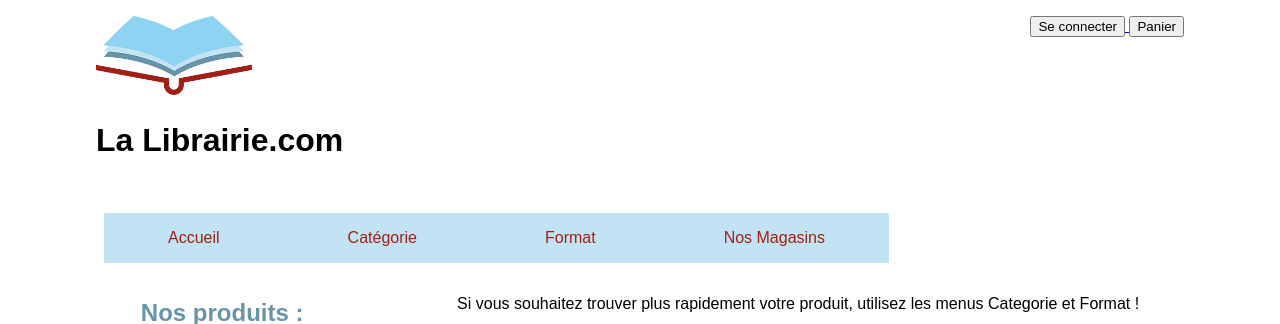
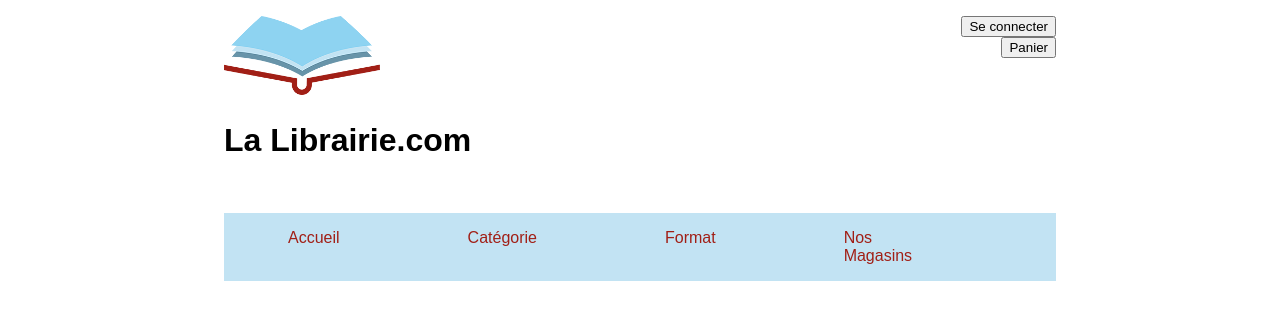
Before and after one commit to emmafournier/M3104_TP06, a PHP site: page /controler/accueil.ctrl.php in a window 1280 px wide; the page is wider, and only the part inside the window is pictured. Shown: the top 324 px of that part. Run offline with PHP 8.4, Linux system fonts and the light colour scheme; data comes from the database, SQL or seed files in the repository.

Commit message:
27/10/2018 : modif cynthia

```diff
--- a/view/LaLibrairie.css
+++ b/view/LaLibrairie.css
@@ -1,9 +1,15 @@
+
 body
 {
   color: black;
   font-family: Arial, sans-serif;
-  width:90%;
+  width:70%;
   margin: auto;
+
+
+  display:flex;
+  flex-direction: column;
+  justify-content:  space-between;
 }
 
 header{
@@ -13,8 +19,24 @@ header{
 }
 
 
+#conteneurBoutonHeader{
+  display: flex;
+  flex-direction: column;
+  align-items: flex-end;
+}
+
+#conteneurMenu{
+  padding: 1em 2em 1em 2em;
+}
+
+nav {
+  background-color: #c2e3f3;
+}
+
 ul{
   width : 90%;
+  padding: 0;
+  margin: 0;
   list-style-type : none;
   display: flex;
   flex-direction: row;
@@ -40,8 +62,6 @@ nav li a:hover{
   display: none;
 }
 
-
-
 nav li:hover .sous-menu{
   display: flex;
   flex-direction: column;
@@ -59,8 +79,6 @@ section{
   justify-content: space-around;
 }
 
-
-
 h2{
   color : #6894A9;
   font-size: 0.9 em;
@@ -73,3 +91,11 @@ h3{
 .livres{
   width: 200px;
 }
+
+#conteneurProduit{
+padding: 1em 2em 1em 2em;
+}
+
+#conteneurFleche{
+  padding: 1em 2em 1em 2em;
+}
--- a/view/acceuil.view.php
+++ b/view/acceuil.view.php
@@ -7,11 +7,11 @@
 
 	</head>
   <header>
-		<div class="">
+		<div id="conteneurLogo">
 			<img src="../view/logo-passerelles.png	" alt="Logo_Librairie">
 			<h1>La Librairie.com</h1>
 		</div>
-    <div class="">
+     <div id="conteneurBoutonHeader">
 			<?php if (isset($utilisateur)): ?>
 				<p><?=$utilisateur->__get('idUtilisateur')?></p>
 				<a href="accueil.ctrl.php?btnDeconnexion=true"> <input type="button" name="btnDeconnexion" value="Se déconnecter"> </a>
@@ -24,6 +24,7 @@
 
   <body>
 		<!-- ======================== MENU ===================================== -->
+			<div id="conteneurMenu">
       <nav>
        	<ul id="menu_horizontale">
           <li class="menu_acceuil"> <a href="accueil.ctrl.php">Accueil</a></li>
@@ -55,10 +56,11 @@
 
         </ul>
       </nav>
-
+		</div>
 		<!-- ======================== FIN MENU ================================= -->
 
 		<!-- ======================== AFFICHAGE DES LIVRES ===================== -->
+		<div id="conteneurProduit">
 			<section>
 				<h2>Nos produits : </h2>
 				<p>Si vous souhaitez trouver plus rapidement votre produit, utilisez les menus Categorie et Format !</p>
@@ -75,10 +77,11 @@
 
 				<?php endforeach; ?>
 			</section>
-
+		</div>
 		<!-- ==================== FIN AFFICHAGE DES LIVRES ===================== -->
 
 		<!-- ==================== AFFICHAGE FLECHES============================= -->
+		<div id="conteneurFleche">
 			<section>
 
 				<?php if ($total==false){ ?>
@@ -107,7 +110,7 @@
 
 			<input type="submit" name="btnValider" value="Valider">
 		</form>
-
+		</div>
 
 
   </body>
```
